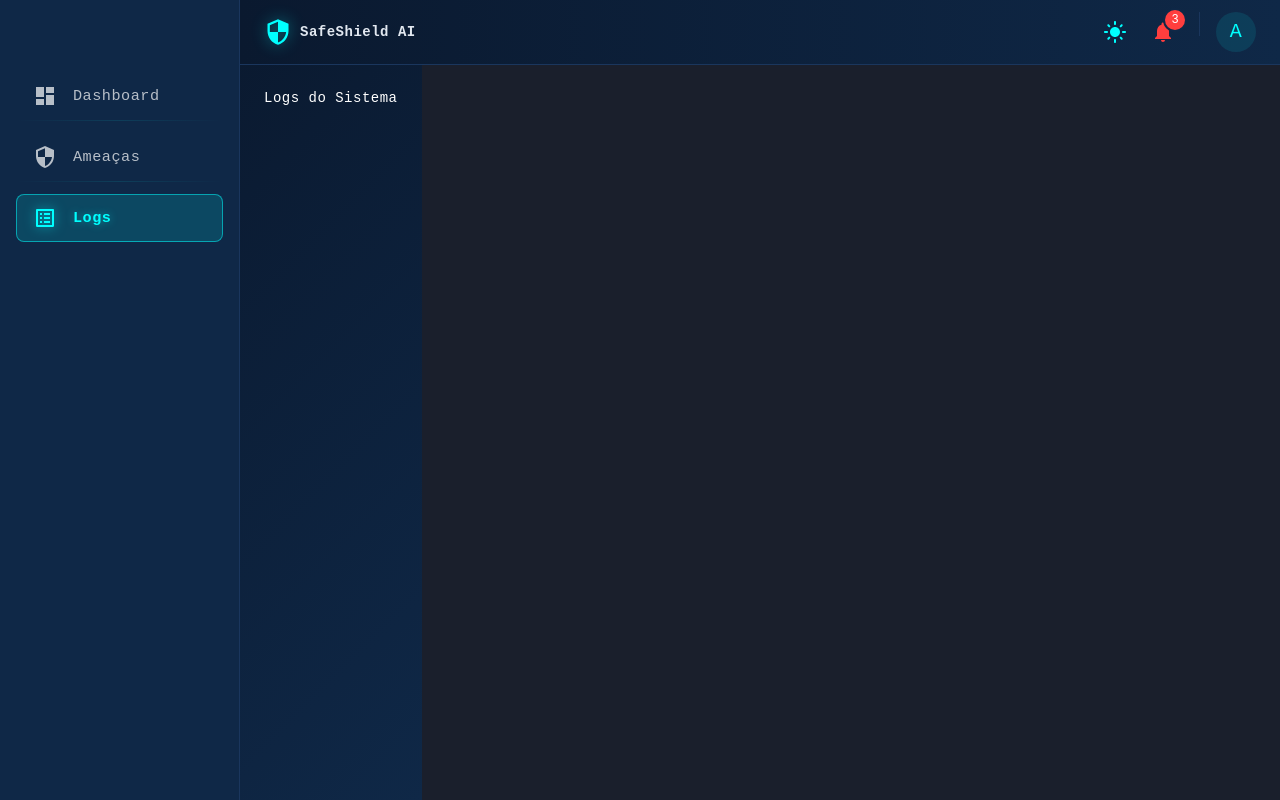
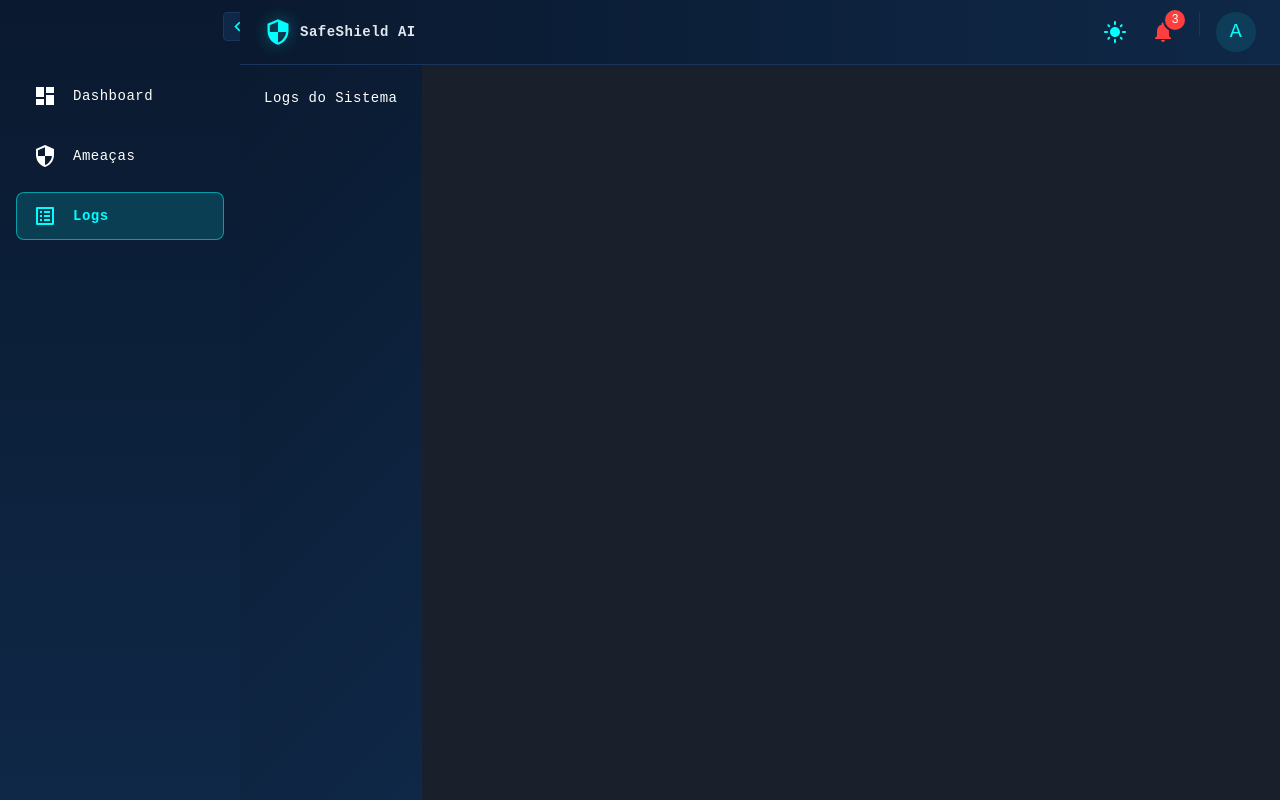
Before and after one commit to lanroo/SafeShield-AI, a React (Vite) app in the folder frontend/: page /logs in a window 1280 px wide. Built offline with nearby package versions, Linux system fonts and the light colour scheme.

Commit message:
melhorias sidebar

```diff
--- a/frontend/src/components/Layout/Layout.tsx
+++ b/frontend/src/components/Layout/Layout.tsx
@@ -17,6 +17,8 @@ import {
   ListItemIcon,
 } from "@mui/material";
 import MenuIcon from "@mui/icons-material/Menu";
+import ChevronLeftIcon from "@mui/icons-material/ChevronLeft";
+import ChevronRightIcon from "@mui/icons-material/ChevronRight";
 import NotificationsIcon from "@mui/icons-material/Notifications";
 import SecurityIcon from "@mui/icons-material/Security";
 import DarkModeIcon from "@mui/icons-material/DarkMode";
@@ -28,16 +30,22 @@ import Sidebar from "./Sidebar";
 import { useThemeContext } from "../../theme/hooks";
 import { alpha } from "@mui/material/styles";
 
-const drawerWidth = 240;
+const expandedWidth = 240;
+const collapsedWidth = 65;
 
 export default function Layout() {
   const [mobileOpen, setMobileOpen] = useState(false);
+  const [isExpanded, setIsExpanded] = useState(true);
   const [anchorEl, setAnchorEl] = useState<null | HTMLElement>(null);
   const { mode, toggleTheme } = useThemeContext();
   const theme = useTheme();
 
   const handleDrawerToggle = () => {
     setMobileOpen(!mobileOpen);
+  };
+
+  const handleDrawerExpand = () => {
+    setIsExpanded(!isExpanded);
   };
 
   const handleMenuOpen = (event: React.MouseEvent<HTMLElement>) => {
@@ -48,13 +56,15 @@ export default function Layout() {
     setAnchorEl(null);
   };
 
+  const currentWidth = isExpanded ? expandedWidth : collapsedWidth;
+
   return (
-    <Box sx={{ display: "flex", minHeight: "100vh" }}>
+    <Box sx={{ display: "flex", flexDirection: "row", minHeight: "100vh" }}>
       <AppBar
         position="fixed"
         sx={{
-          width: { sm: `calc(100% - ${drawerWidth}px)` },
-          ml: { sm: `${drawerWidth}px` },
+          width: { xs: "100%", sm: `calc(100% - ${currentWidth}px)` },
+          marginLeft: { xs: 0, sm: `${currentWidth}px` },
           zIndex: theme.zIndex.drawer + 1,
           background:
             mode === "dark"
@@ -62,6 +72,10 @@ export default function Layout() {
               : "linear-gradient(90deg, #ffffff 0%, #f8fafc 100%)",
           borderBottom: `1px solid ${mode === "dark" ? "#1a365d" : "#e2e8f0"}`,
           boxShadow: "none",
+          transition: theme.transitions.create(["width", "margin-left"], {
+            easing: theme.transitions.easing.sharp,
+            duration: theme.transitions.duration.leavingScreen,
+          }),
         }}
       >
         <Toolbar sx={{ justifyContent: "space-between" }}>
@@ -254,29 +268,27 @@ export default function Layout() {
         </Toolbar>
       </AppBar>
 
-      <Box
-        component="nav"
-        sx={{ width: { sm: drawerWidth }, flexShrink: { sm: 0 } }}
-      >
       <Drawer
         variant="temporary"
         open={mobileOpen}
         onClose={handleDrawerToggle}
-          ModalProps={{ keepMounted: true }}
+        ModalProps={{
+          keepMounted: true,
+        }}
         sx={{
           display: { xs: "block", sm: "none" },
           "& .MuiDrawer-paper": {
             boxSizing: "border-box",
-              width: drawerWidth,
-              backgroundColor: mode === "dark" ? "#0f2847" : "#ffffff",
-              backgroundImage: "none",
-              borderRight: `1px solid ${
-                mode === "dark" ? "#1a365d" : "#e2e8f0"
-              }`,
+            width: expandedWidth,
+            borderRight: "none",
+            background:
+              mode === "dark"
+                ? "linear-gradient(180deg, #0a192f 0%, #0f2847 100%)"
+                : "linear-gradient(180deg, #ffffff 0%, #f8fafc 100%)",
           },
         }}
       >
-          <Sidebar />
+        <Sidebar isExpanded={true} />
       </Drawer>
 
       <Drawer
@@ -285,31 +297,63 @@ export default function Layout() {
           display: { xs: "none", sm: "block" },
           "& .MuiDrawer-paper": {
             boxSizing: "border-box",
-              width: drawerWidth,
-              backgroundColor: mode === "dark" ? "#0f2847" : "#ffffff",
-              backgroundImage: "none",
-              borderRight: `1px solid ${
-                mode === "dark" ? "#1a365d" : "#e2e8f0"
-              }`,
+            width: currentWidth,
+            borderRight: "none",
+            background:
+              mode === "dark"
+                ? "linear-gradient(180deg, #0a192f 0%, #0f2847 100%)"
+                : "linear-gradient(180deg, #ffffff 0%, #f8fafc 100%)",
+            overflowX: "hidden",
+            transition: theme.transitions.create("width", {
+              easing: theme.transitions.easing.sharp,
+              duration: theme.transitions.duration.enteringScreen,
+            }),
           },
         }}
         open
       >
-          <Sidebar />
+        <Box sx={{ position: "relative" }}>
+          <IconButton
+            onClick={handleDrawerExpand}
+            sx={{
+              position: "absolute",
+              right: -12,
+              top: 12,
+              zIndex: 10,
+              backgroundColor: mode === "dark" ? "#0f2847" : "#ffffff",
+              border: `1px solid ${mode === "dark" ? "#1a365d" : "#e2e8f0"}`,
+              borderRadius: 1,
+              padding: "4px",
+              "&:hover": {
+                backgroundColor: mode === "dark" ? "#1a365d" : "#f8fafc",
+              },
+              "& .MuiSvgIcon-root": {
+                fontSize: "1.2rem",
+                color: theme.palette.primary.main,
+              },
+            }}
+          >
+            {isExpanded ? <ChevronLeftIcon /> : <ChevronRightIcon />}
+          </IconButton>
+          <Sidebar isExpanded={isExpanded} />
+        </Box>
       </Drawer>
-      </Box>
 
       <Box
         component="main"
         sx={{
           flexGrow: 1,
-          p: { xs: 2, sm: 3 },
-          width: { sm: `calc(100% - ${drawerWidth}px)` },
-          minHeight: "100vh",
+          p: 3,
+          width: { xs: "100%", sm: `calc(100% - ${currentWidth}px)` },
+          marginLeft: { xs: 0, sm: `${currentWidth}px` },
           background:
             mode === "dark"
               ? "linear-gradient(135deg, #0a192f 0%, #0f2847 100%)"
-              : "linear-gradient(135deg, #f8fafc 0%, #ffffff 100%)",
+              : "linear-gradient(135deg, #ffffff 0%, #f8fafc 100%)",
+          transition: theme.transitions.create(["width", "margin-left"], {
+            easing: theme.transitions.easing.sharp,
+            duration: theme.transitions.duration.enteringScreen,
+          }),
         }}
       >
         <Toolbar />
--- a/frontend/src/components/Layout/Sidebar.tsx
+++ b/frontend/src/components/Layout/Sidebar.tsx
@@ -6,6 +6,7 @@ import {
   ListItemText,
   Toolbar,
   useTheme,
+  Tooltip,
 } from "@mui/material";
 import { useNavigate, useLocation } from "react-router-dom";
 import DashboardIcon from "@mui/icons-material/Dashboard";
@@ -20,7 +21,11 @@ const menuItems = [
   { text: "Logs", icon: <ListAltIcon />, path: "/logs" },
 ];
 
-export default function Sidebar() {
+interface SidebarProps {
+  isExpanded: boolean;
+}
+
+export default function Sidebar({ isExpanded }: SidebarProps) {
   const navigate = useNavigate();
   const location = useLocation();
   const theme = useTheme();
@@ -30,6 +35,9 @@ export default function Sidebar() {
     mb: 1.5,
     borderRadius: 2,
     transition: "all 0.3s ease",
+    minHeight: 48,
+    px: isExpanded ? 2 : "auto",
+    justifyContent: isExpanded ? "initial" : "center",
     backgroundColor: isActive
       ? alpha(theme.palette.primary.main, 0.15)
       : "transparent",
@@ -44,73 +52,57 @@ export default function Sidebar() {
         theme.palette.primary.main,
         mode === "dark" ? 0.3 : 0.2
       )}`,
-      transform: "translateX(6px)",
+      transform: isExpanded ? "translateX(6px)" : "scale(1.1)",
     },
     "& .MuiListItemIcon-root": {
-      minWidth: 40,
+      minWidth: 0,
+      mr: isExpanded ? 2 : "auto",
+      justifyContent: "center",
+      color: isActive ? theme.palette.primary.main : "inherit",
+    },
+    "& .MuiListItemText-primary": {
+      opacity: isExpanded ? 1 : 0,
       color: isActive
         ? theme.palette.primary.main
         : mode === "dark"
-        ? alpha(theme.palette.common.white, 0.7)
-        : alpha(theme.palette.common.black, 0.7),
-      filter: isActive
-        ? `drop-shadow(0 0 6px ${alpha(theme.palette.primary.main, 0.6)})`
-        : "none",
-    },
-    "& .MuiListItemText-primary": {
+        ? theme.palette.common.white
+        : theme.palette.common.black,
       fontWeight: isActive ? 600 : 400,
-      fontSize: "0.95rem",
-      color: isActive
-        ? theme.palette.primary.main
-        : mode === "dark"
-        ? alpha(theme.palette.common.white, 0.7)
-        : alpha(theme.palette.common.black, 0.7),
-      textShadow: isActive
-        ? `0 0 8px ${alpha(theme.palette.primary.main, 0.4)}`
-        : "none",
     },
   });
 
   return (
-    <Box>
+    <>
       <Toolbar />
-      <List
-        sx={{
-          px: 2,
-          "& .MuiListItemButton-root": {
-            position: "relative",
-            "&::after": {
-              content: '""',
-              position: "absolute",
-              bottom: -1,
-              left: 0,
-              width: "100%",
-              height: "1px",
-              background: `linear-gradient(90deg, ${alpha(
-                theme.palette.primary.main,
-                0
-              )} 0%, ${alpha(theme.palette.primary.main, 0.1)} 50%, ${alpha(
-                theme.palette.primary.main,
-                0
-              )} 100%)`,
-            },
-          },
-        }}
-      >
+      <Box sx={{ px: isExpanded ? 2 : 1 }}>
+        <List>
           {menuItems.map((item) => {
             const isActive = location.pathname === item.path;
             return (
+              <Tooltip
+                key={item.text}
+                title={!isExpanded ? item.text : ""}
+                placement="right"
+              >
                 <ListItemButton
-              key={item.text}
                   onClick={() => navigate(item.path)}
                   sx={getItemStyles(isActive)}
                 >
                   <ListItemIcon>{item.icon}</ListItemIcon>
-              <ListItemText primary={item.text} />
+                  <ListItemText
+                    primary={item.text}
+                    sx={{
+                      opacity: isExpanded ? 1 : 0,
+                      transition: "opacity 0.2s",
+                      display: isExpanded ? "block" : "none",
+                    }}
+                  />
                 </ListItemButton>
+              </Tooltip>
             );
           })}
         </List>
       </Box>
+    </>
   );
 }
--- a/frontend/src/pages/Threats.tsx
+++ b/frontend/src/pages/Threats.tsx
@@ -1,11 +1,244 @@
-import { Box, Typography } from "@mui/material";
+import { useState, useEffect } from "react";
+import {
+  Box,
+  Grid,
+  Card,
+  CardContent,
+  Typography,
+  useTheme,
+  alpha,
+  Chip,
+  CircularProgress,
+  IconButton,
+  Tooltip,
+} from "@mui/material";
+import RefreshIcon from "@mui/icons-material/Refresh";
+import WarningAmberIcon from "@mui/icons-material/WarningAmber";
+import { api } from "../api/config";
+
+interface Threat {
+  id: number;
+  timestamp: string;
+  ip_address: string;
+  country: string;
+  description: string;
+  alert_level: string;
+  network_zone: string;
+  asset_name: string;
+  threat_score: number;
+  is_internal: boolean;
+  login_attempts: number;
+}
 
 export default function Threats() {
+  const theme = useTheme();
+  const isDark = theme.palette.mode === "dark";
+  const [threats, setThreats] = useState<Threat[]>([]);
+  const [loading, setLoading] = useState(true);
+
+  const loadThreats = async () => {
+    try {
+      setLoading(true);
+      const response = await api.get("/api/threats");
+      setThreats(response.data);
+    } catch (error) {
+      console.error("Erro ao carregar ameaças:", error);
+    } finally {
+      setLoading(false);
+    }
+  };
+
+  useEffect(() => {
+    loadThreats();
+    const interval = setInterval(loadThreats, 5000);
+    return () => clearInterval(interval);
+  }, []);
+
+  const getAlertColor = (level: string) => {
+    switch (level) {
+      case "CRÍTICA":
+        return theme.palette.error.main;
+      case "ALTA":
+        return theme.palette.warning.main;
+      case "MÉDIA":
+        return theme.palette.warning.light;
+      default:
+        return theme.palette.info.main;
+    }
+  };
+
+  const formatDate = (dateString: string) => {
+    const date = new Date(dateString);
+    return new Intl.DateTimeFormat("pt-BR", {
+      day: "2-digit",
+      month: "2-digit",
+      year: "numeric",
+      hour: "2-digit",
+      minute: "2-digit",
+      second: "2-digit",
+    }).format(date);
+  };
+
+  if (loading) {
+    return (
+      <Box
+        sx={{
+          display: "flex",
+          justifyContent: "center",
+          alignItems: "center",
+          height: "100%",
+          width: "100%",
+        }}
+      >
+        <CircularProgress />
+      </Box>
+    );
+  }
+
   return (
-    <Box>
-      <Typography variant="h4" gutterBottom sx={{ mb: 4 }}>
-        Ameaças Detectadas
-      </Typography>
-    </Box>
+    <>
+      <Box
+        sx={{
+          display: "flex",
+          justifyContent: "space-between",
+          alignItems: "center",
+          mb: 3,
+        }}
+      >
+        <Typography
+          variant="h5"
+          sx={{
+            color: isDark
+              ? theme.palette.error.light
+              : theme.palette.error.dark,
+            display: "flex",
+            alignItems: "center",
+            gap: 1,
+          }}
+        >
+          <WarningAmberIcon /> Ameaças Detectadas
+        </Typography>
+        <Tooltip title="Atualizar ameaças">
+          <IconButton onClick={loadThreats} color="error">
+            <RefreshIcon />
+          </IconButton>
+        </Tooltip>
+      </Box>
+
+      <Grid container spacing={3}>
+        {threats.map((threat) => (
+          <Grid item xs={12} key={threat.id}>
+            <Card
+              sx={{
+                backgroundColor: isDark
+                  ? alpha(getAlertColor(threat.alert_level), 0.1)
+                  : alpha(getAlertColor(threat.alert_level), 0.05),
+                border: `1px solid ${alpha(
+                  getAlertColor(threat.alert_level),
+                  0.2
+                )}`,
+                transition: "all 0.3s ease",
+                "&:hover": {
+                  transform: "translateY(-2px)",
+                  boxShadow: `0 4px 20px ${alpha(
+                    getAlertColor(threat.alert_level),
+                    0.2
+                  )}`,
+                },
+              }}
+            >
+              <CardContent>
+                <Grid container spacing={2} alignItems="center">
+                  <Grid item xs={12} md={8}>
+                    <Typography
+                      variant="h6"
+                      sx={{
+                        color: getAlertColor(threat.alert_level),
+                        mb: 1,
+                      }}
+                    >
+                      {threat.description}
+                    </Typography>
+                    <Typography
+                      variant="body2"
+                      sx={{
+                        color: isDark
+                          ? alpha(theme.palette.common.white, 0.7)
+                          : alpha(theme.palette.common.black, 0.7),
+                      }}
+                    >
+                      IP: {threat.ip_address} | País: {threat.country}
+                    </Typography>
+                    <Box sx={{ mt: 1, display: "flex", gap: 1 }}>
+                      <Chip
+                        size="small"
+                        label={threat.network_zone.toUpperCase()}
+                        color="primary"
+                        variant="outlined"
+                      />
+                      <Chip
+                        size="small"
+                        label={threat.asset_name}
+                        color="secondary"
+                        variant="outlined"
+                      />
+                      <Chip
+                        size="small"
+                        label={`${(threat.threat_score * 100).toFixed(
+                          0
+                        )}% Risco`}
+                        color="error"
+                        variant="outlined"
+                      />
+                      <Chip
+                        size="small"
+                        label={`${threat.login_attempts} tentativas`}
+                        color="warning"
+                        variant="outlined"
+                      />
+                    </Box>
+                  </Grid>
+                  <Grid
+                    item
+                    xs={12}
+                    md={4}
+                    sx={{
+                      display: "flex",
+                      flexDirection: "column",
+                      alignItems: { xs: "flex-start", md: "flex-end" },
+                      gap: 1,
+                    }}
+                  >
+                    <Chip
+                      label={threat.alert_level}
+                      sx={{
+                        backgroundColor: alpha(
+                          getAlertColor(threat.alert_level),
+                          0.1
+                        ),
+                        color: getAlertColor(threat.alert_level),
+                        borderColor: getAlertColor(threat.alert_level),
+                        fontWeight: "bold",
+                      }}
+                      variant="outlined"
+                    />
+                    <Typography
+                      variant="caption"
+                      sx={{
+                        color: isDark
+                          ? alpha(theme.palette.common.white, 0.5)
+                          : alpha(theme.palette.common.black, 0.5),
+                      }}
+                    >
+                      Detectado em: {formatDate(threat.timestamp)}
+                    </Typography>
+                  </Grid>
+                </Grid>
+              </CardContent>
+            </Card>
+          </Grid>
+        ))}
+      </Grid>
+    </>
   );
 }
```
Lines whose indentation alone changed are shown as unchanged.
